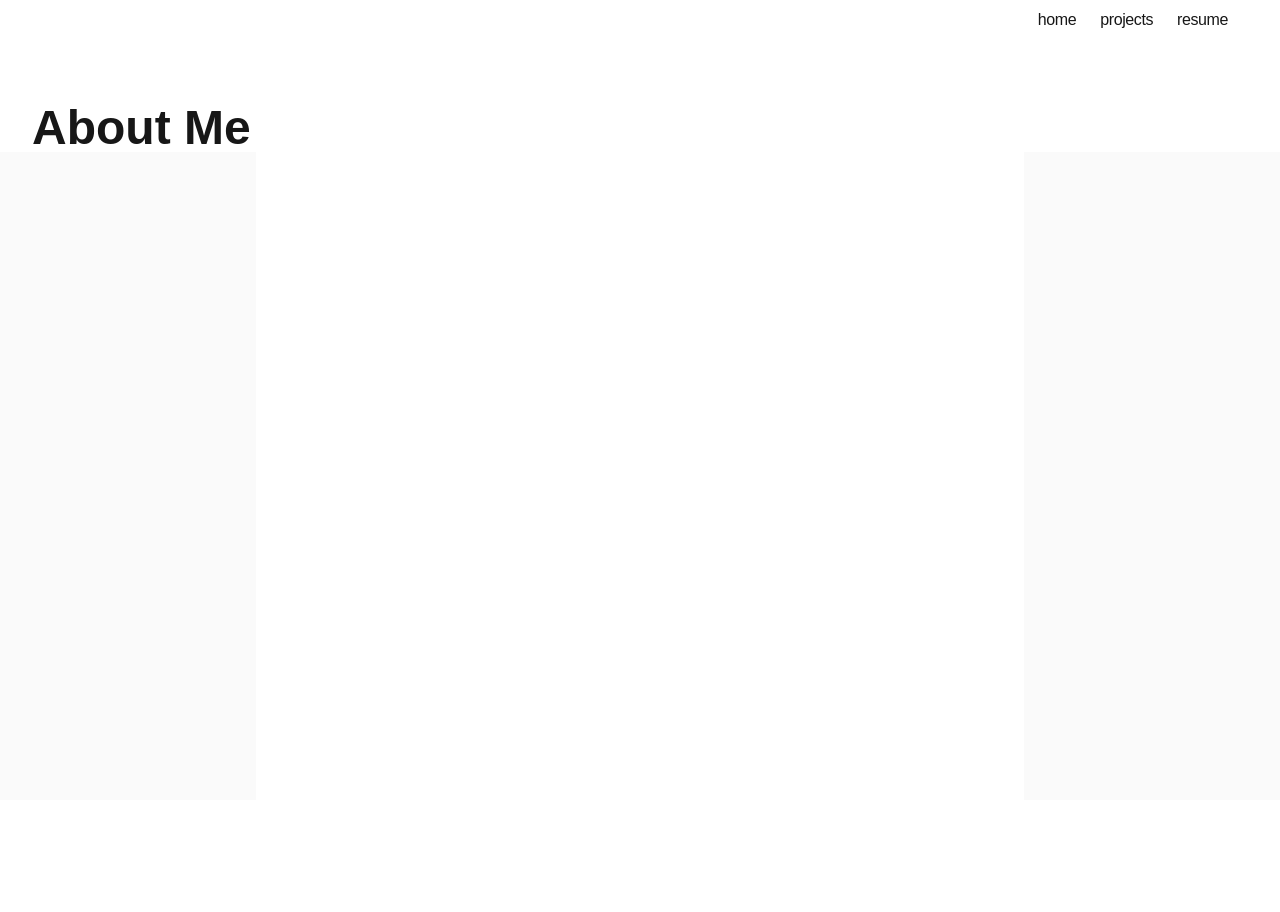
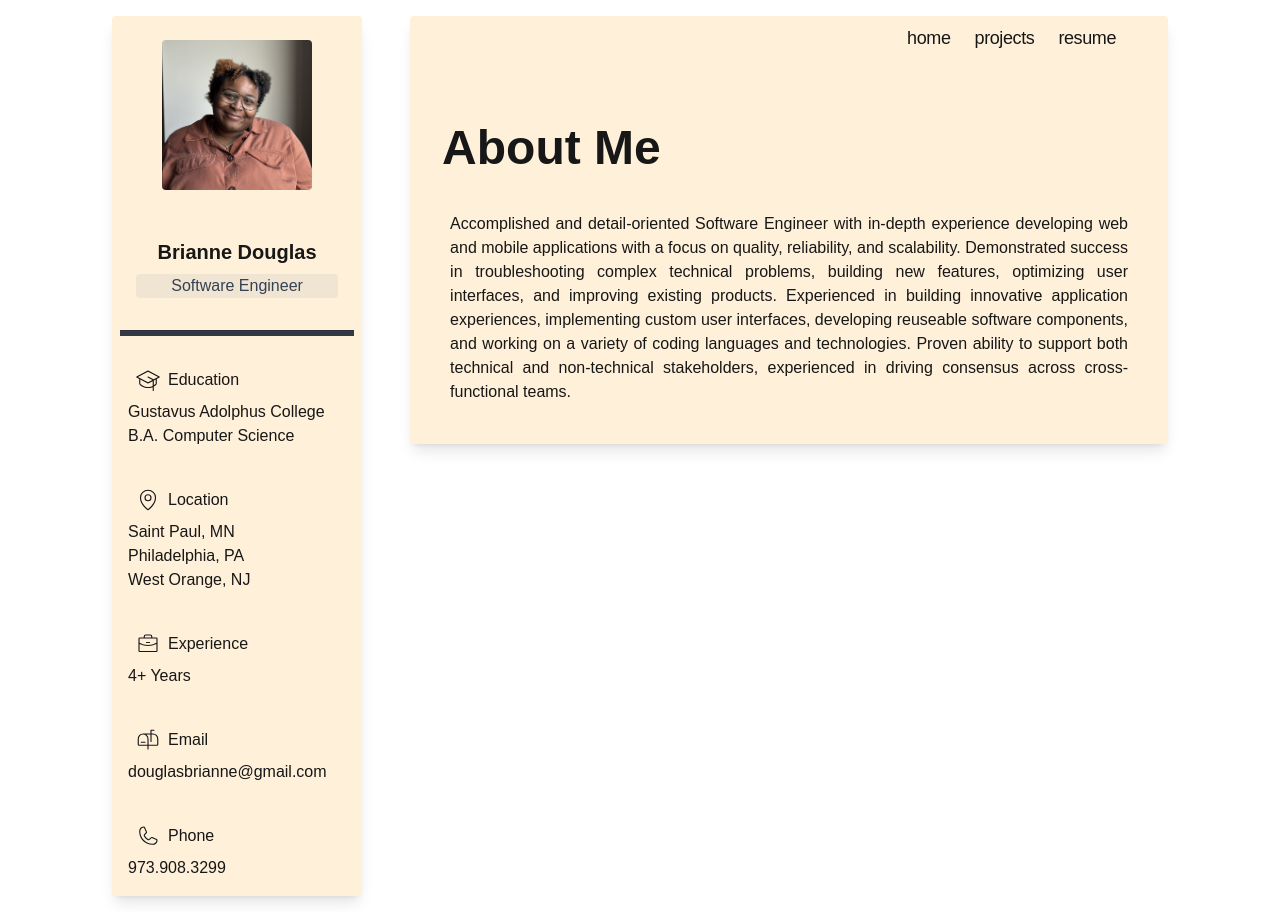
Before and after one commit to starbeezus/portfolio, a Next.js app: page / in a window 1280 px wide. Before the commit the page ends 800 px from the top, so only its background shows below. Built offline with nearby package versions, Linux system fonts and the light colour scheme.

Commit message:
added side rail

```diff
--- a/package.json
+++ b/package.json
@@ -13,7 +13,8 @@
     "next": "16.2.5",
     "postcss": "^8.5.14",
     "react": "19.2.4",
-    "react-dom": "19.2.4"
+    "react-dom": "19.2.4",
+    "react-icons": "^5.6.0"
   },
   "devDependencies": {
     "@tailwindcss/postcss": "^4",
@@ -22,6 +23,8 @@
     "@types/react-dom": "^19",
     "eslint": "^9",
     "eslint-config-next": "16.2.5",
+    "prettier": "^3.8.3",
+    "prettier-plugin-tailwindcss": "^0.8.0",
     "tailwindcss": "^4.2.4",
     "typescript": "^5"
   }
--- a/src/app/layout.tsx
+++ b/src/app/layout.tsx
@@ -3,6 +3,8 @@ import { Geist, Geist_Mono } from 'next/font/google'
 import '@/resources/globals.css'
 import { Navigation } from '@/components/Navigation'
 import { Header } from '@/components/Header'
+import { Card } from '@/components/Card'
+import { SideRail } from '@/components/sideRail/SideRail'
 
 const geistSans = Geist({
   variable: '--font-geist-sans',
@@ -29,10 +31,17 @@ export default function RootLayout({
       lang="en"
       className={`${geistSans.variable} ${geistMono.variable} h-full antialiased`}
     >
-      <body className="min-h-full flex flex-col">
-        <Navigation />
-        <Header />
-        {children}
+      <body className="min-h-full flex flex-row gap-4">
+        <div className="basis-xs ml-24 max-w-xs ">
+          <SideRail />
+        </div>
+        <div className="basis-4xl max-w-4xl mr-24">
+          <Card>
+            <Navigation />
+            <Header />
+            {children}
+          </Card>
+        </div>
       </body>
     </html>
   )
--- a/src/app/page.tsx
+++ b/src/app/page.tsx
@@ -1,56 +1,62 @@
+import { Strings } from '@/resources/strings'
 export default function AboutMe() {
   return (
-    <div className="flex flex-col flex-1 items-center justify-center bg-zinc-50 font-sans dark:bg-black">
-      <main className="flex flex-1 w-full max-w-3xl flex-col items-center justify-between py-32 px-16 bg-white dark:bg-black sm:items-start">
-        {/*
-        <div className="flex flex-col items-center gap-6 text-center sm:items-start sm:text-left">
-          <h1 className="max-w-xs text-3xl font-semibold leading-10 tracking-tight text-black dark:text-zinc-50">
-            To get started, edit the page.tsx file.
-          </h1
-          <p className="max-w-md text-lg leading-8 text-zinc-600 dark:text-zinc-400">
-            Looking for a starting point or more instructions? Head over to{' '}
-            <a
-              href="https://vercel.com/templates?framework=next.js&utm_source=create-next-app&utm_medium=appdir-template-tw&utm_campaign=create-next-app"
-              className="font-medium text-zinc-950 dark:text-zinc-50"
-            >
-              Templates
-            </a>{' '}
-            or the{' '}
-            <a
-              href="https://nextjs.org/learn?utm_source=create-next-app&utm_medium=appdir-template-tw&utm_campaign=create-next-app"
-              className="font-medium text-zinc-950 dark:text-zinc-50"
-            >
-              Learning
-            </a>{' '}
-            center.
-          </p>
-        </div>
-        <div className="flex flex-col gap-4 text-base font-medium sm:flex-row">
-          <a
-            className="flex h-12 w-full items-center justify-center gap-2 rounded-full bg-foreground px-5 text-background transition-colors hover:bg-[#383838] dark:hover:bg-[#ccc] md:w-39.5"
-            href="https://vercel.com/new?utm_source=create-next-app&utm_medium=appdir-template-tw&utm_campaign=create-next-app"
-            target="_blank"
-            rel="noopener noreferrer"
-          >
-            <Image
-              className="dark:invert"
-              src="/vercel.svg"
-              alt="Vercel logomark"
-              width={16}
-              height={16}
-            />
-            Deploy Now
-          </a>
-          <a
-            className="flex h-12 w-full items-center justify-center rounded-full border border-solid border-black/8 px-5 transition-colors hover:border-transparent hover:bg-black/4 dark:border-white/[.145] dark:hover:bg-[#1a1a1a] md:w-39.5"
-            href="https://nextjs.org/docs?utm_source=create-next-app&utm_medium=appdir-template-tw&utm_campaign=create-next-app"
-            target="_blank"
-            rel="noopener noreferrer"
-          >
-            Documentation
-          </a>
-        </div> */}
+    <div>
+      <main>
+        <div className="m-10 text-justify">{Strings.AboutMe.summary}</div>
       </main>
     </div>
+    // <div className="flex flex-col flex-1 items-center justify-center bg-zinc-50 font-sans dark:bg-black">
+    //   <main className="flex flex-1 w-full max-w-3xl flex-col items-center justify-between py-32 px-16 bg-white dark:bg-black sm:items-start">
+
+    //     <div className="flex flex-col items-center gap-6 text-center sm:items-start sm:text-left">
+    //       <h1 className="max-w-xs text-3xl font-semibold leading-10 tracking-tight text-black dark:text-zinc-50">
+    //         To get started, edit the page.tsx file.
+    //       </h1
+    //       <p className="max-w-md text-lg leading-8 text-zinc-600 dark:text-zinc-400">
+    //         Looking for a starting point or more instructions? Head over to{' '}
+    //         <a
+    //           href="https://vercel.com/templates?framework=next.js&utm_source=create-next-app&utm_medium=appdir-template-tw&utm_campaign=create-next-app"
+    //           className="font-medium text-zinc-950 dark:text-zinc-50"
+    //         >
+    //           Templates
+    //         </a>{' '}
+    //         or the{' '}
+    //         <a
+    //           href="https://nextjs.org/learn?utm_source=create-next-app&utm_medium=appdir-template-tw&utm_campaign=create-next-app"
+    //           className="font-medium text-zinc-950 dark:text-zinc-50"
+    //         >
+    //           Learning
+    //         </a>{' '}
+    //         center.
+    //       </p>
+    //     </div>
+    //     <div className="flex flex-col gap-4 text-base font-medium sm:flex-row">
+    //       <a
+    //         className="flex h-12 w-full items-center justify-center gap-2 rounded-full bg-foreground px-5 text-background transition-colors hover:bg-[#383838] dark:hover:bg-[#ccc] md:w-39.5"
+    //         href="https://vercel.com/new?utm_source=create-next-app&utm_medium=appdir-template-tw&utm_campaign=create-next-app"
+    //         target="_blank"
+    //         rel="noopener noreferrer"
+    //       >
+    //         <Image
+    //           className="dark:invert"
+    //           src="/vercel.svg"
+    //           alt="Vercel logomark"
+    //           width={16}
+    //           height={16}
+    //         />
+    //         Deploy Now
+    //       </a>
+    //       <a
+    //         className="flex h-12 w-full items-center justify-center rounded-full border border-solid border-black/8 px-5 transition-colors hover:border-transparent hover:bg-black/4 dark:border-white/[.145] dark:hover:bg-[#1a1a1a] md:w-39.5"
+    //         href="https://nextjs.org/docs?utm_source=create-next-app&utm_medium=appdir-template-tw&utm_campaign=create-next-app"
+    //         target="_blank"
+    //         rel="noopener noreferrer"
+    //       >
+    //         Documentation
+    //       </a>
+    //     </div>
+    //   </main>
+    // </div>
   )
 }
--- /dev/null
+++ b/src/components/Card.tsx
@@ -0,0 +1,32 @@
+import Image, { StaticImageData } from 'next/image'
+
+interface CardProps {
+  title?: string
+  description?: string
+  image?: StaticImageData | string
+  children?: React.ReactNode
+}
+
+export function Card({ title, description, image, children }: CardProps) {
+  return (
+    <div className="rounded  min-w-fit overflow-hidden shadow-lg bg-amber-500/15  hover:shadow-xl transition-shadow duration-300 m-4">
+      {image && title && description && (
+        <div>
+          <Image
+            className="rounded place-self-center aspect-square m-6"
+            src={image}
+            alt={title}
+            height={150}
+          />
+          <div className="p-6">
+            <h2 className="text-xl text-center font-semibold mb-2">{title}</h2>
+            <p className="text-gray-700 text-center text-base rounded bg-gray-400/15">
+              {description}
+            </p>
+          </div>
+        </div>
+      )}
+      {children}
+    </div>
+  )
+}
--- a/src/components/Header.tsx
+++ b/src/components/Header.tsx
@@ -18,5 +18,5 @@ export function Header() {
     default:
       name = ''
   }
-  return <h1 className="text-5xl font-black ml-8">{name}</h1>
+  return <h1 className="text-5xl font-black ml-8 mb-10">{name}</h1>
 }
--- a/src/components/Navigation.tsx
+++ b/src/components/Navigation.tsx
@@ -29,7 +29,7 @@ export function Navigation() {
                 <Link
                   key={path}
                   href={path}
-                  className="transition-all hover:text-neutral-800 dark:hover:text-neutral-200 flex align-middle relative py-1 px-2 m-1"
+                  className="transition-all hover:text-neutral-800 text-lg dark:hover:text-neutral-200 flex align-middle relative py-1 px-2 m-1"
                 >
                   {name}
                 </Link>
--- /dev/null
+++ b/src/components/sideRail/SideRail.tsx
@@ -0,0 +1,16 @@
+import { Card } from '../Card'
+import profilePic from '@/images/profilePic.jpeg'
+import { SideRailItems } from './SideRailItems'
+
+export function SideRail() {
+  return (
+    <Card
+      title="Brianne Douglas"
+      description="Software Engineer"
+      image={profilePic}
+    >
+      <hr className="bg-gray-900/85 border-gray-900/15 h-1.5 m-2" />
+      <SideRailItems />
+    </Card>
+  )
+}
--- /dev/null
+++ b/src/components/sideRail/SideRailItems.tsx
@@ -0,0 +1,74 @@
+import { IconType } from 'react-icons'
+import {
+  PiGraduationCapLight as GraduationCap,
+  PiMapPinLight as MapPin,
+  PiBriefcaseLight as Briefcase,
+  PiMailboxLight as Mailbox,
+  PiPhoneLight as Phone,
+} from 'react-icons/pi'
+
+interface sideRailItemsProps {
+  id: number
+  name: string
+  info: string | string[]
+  icon: IconType
+}
+const sideRailItems: sideRailItemsProps[] = [
+  {
+    id: 1,
+    name: 'Education',
+    info: ['Gustavus Adolphus College', 'B.A. Computer Science'],
+    icon: GraduationCap,
+  },
+  {
+    id: 2,
+    name: 'Location',
+    info: ['Saint Paul, MN', 'Philadelphia, PA', 'West Orange, NJ'],
+    icon: MapPin,
+  },
+  {
+    id: 3,
+    name: 'Experience',
+    info: '4+ Years',
+    icon: Briefcase,
+  },
+  {
+    id: 4,
+    name: 'Email',
+    info: 'douglasbrianne@gmail.com',
+    icon: Mailbox,
+  },
+  {
+    id: 5,
+    name: 'Phone',
+    info: '973.908.3299',
+    icon: Phone,
+  },
+]
+
+export function SideRailItems() {
+  return (
+    <div className="flex flex-col">
+      {sideRailItems.map((item) => {
+        const Icon = item.icon
+        return (
+          <div key={item.id} className=" m-4">
+            <div className="flex flex-row">
+              <Icon className="m-2 self-center rounded h-6 w-6" />
+              <div className="self-center">{item.name}</div>
+            </div>
+            {Array.isArray(item.info) ? (
+              item.info.map((infoItem, i) => (
+                <div key={i} className="">
+                  {infoItem}
+                </div>
+              ))
+            ) : (
+              <div>{item.info}</div>
+            )}
+          </div>
+        )
+      })}
+    </div>
+  )
+}
--- /dev/null
+++ b/src/resources/strings.ts
@@ -0,0 +1,38 @@
+export const Strings = {
+  AboutMe: {
+    summary:
+      'Accomplished and detail-oriented Software Engineer with in-depth experience developing web and mobile applications with a focus on quality, reliability, and scalability. Demonstrated success in troubleshooting complex technical problems, building new features, optimizing user interfaces, and improving existing products. Experienced in building innovative application experiences, implementing custom user interfaces, developing reuseable software components, and working on a variety of coding languages and technologies. Proven ability to support both technical and non-technical stakeholders, experienced in driving consensus across cross-functional teams.',
+  },
+  Skills: {
+    softSkills: [
+      'Agile Devlopment',
+      'Software Development Lifecycle (SDLC)',
+      'End-to-End Testing',
+      'UI/UX Collaboration',
+      'Code Quality & Unit Testing',
+      'React & Component Development',
+      'Large-Scale Applications',
+      'Cross-functional Partnerships',
+    ],
+    technicalSkills: {
+      programming: [
+        'HMTL',
+        'CSS',
+        'JavaScript',
+        'TypeScript',
+        'GraphQL',
+        'SQL',
+        'React',
+      ],
+      tools: ['Jira', 'APIs', 'Git'],
+      methodologies: ['Agile', 'Scrum'],
+      testing: [
+        'End-to-End Testing (Cypress, Jest)',
+        'User Acceptance Testing (UAT)',
+        'Unit Testing',
+        'Code Quality',
+      ],
+      ai: ['Microsoft Copilot', 'GitHub Copilot'],
+    },
+  },
+}
--- a/tsconfig.json
+++ b/tsconfig.json
@@ -21,7 +21,8 @@
     "paths": {
       "@/components/*": ["./src/components/*"],
       "@/pages/*": ["./src/app/*"],
-      "@/resources/*": ["./src/resources/*"]
+      "@/resources/*": ["./src/resources/*"],
+      "@/images/*": ["./src/resources/images/*"]
     }
   },
   "include": [
```
Also changed, not shown: src/components/SideRail.tsx (deleted), src/components/Wrapper.tsx (deleted), src/resources/images/profilePic.jpeg (added), 1 other file (tests, documents, lock files or other folders).
